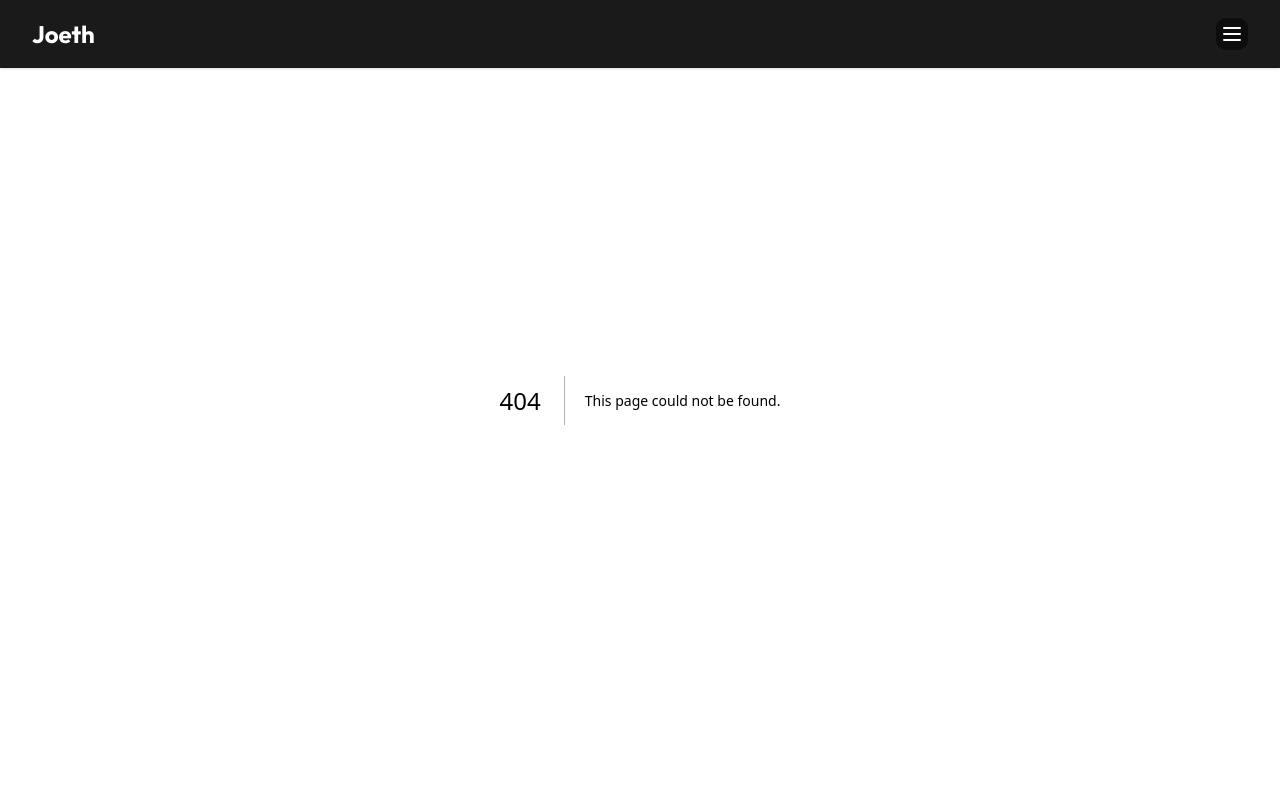
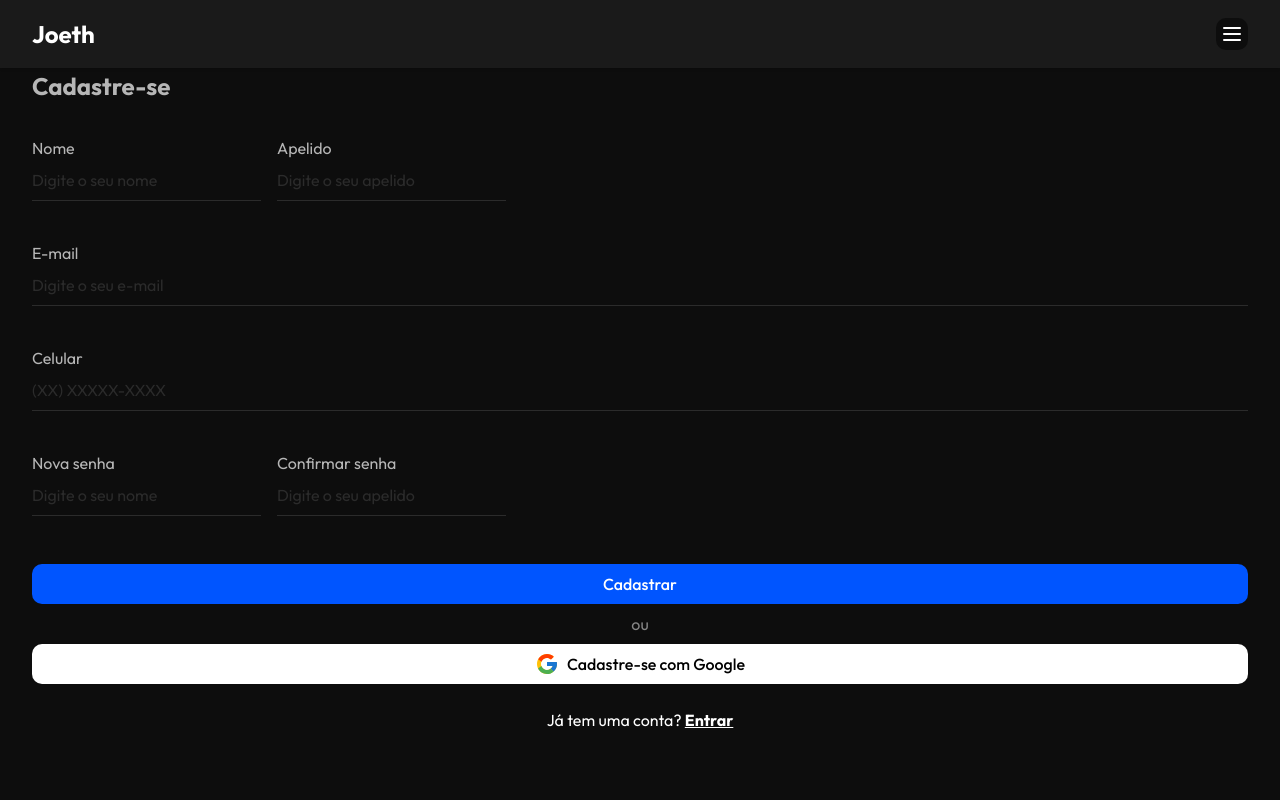
Before and after one commit to Joeth-Barber/joeth-barber-frontend, a Next.js app in the folder frontend/: page /register in a window 1280 px wide. Before the commit this address had no page. Shown: the top 800 px of the page. Built offline with nearby package versions, Linux system fonts and the light colour scheme.

Commit message:
feat: create register form with react hook form

```diff
--- a/frontend/app/(auth)/_validations/auth.tsx
+++ b/frontend/app/(auth)/_validations/auth.tsx
@@ -2,7 +2,7 @@ import * as Yup from "yup";
 
 export const AuthValidationSchema = Yup.object().shape({
   name: Yup.string().required("Nome comepleto é obrigatório"),
-  phone: Yup.number().required("Celular é obrigatório"),
+  phone: Yup.string().required("Celular é obrigatório"),
   email: Yup.string().email().required("E-mail é obrigatório"),
   nickname: Yup.string().required("Apelido é obrigatório"),
   password: Yup.string()
--- a/frontend/app/(auth)/login/page.tsx
+++ b/frontend/app/(auth)/login/page.tsx
@@ -71,7 +71,7 @@ const Login = () => {
           <Link href="/register">
             <span className="text-[16px] text-white">
               Ainda não tem uma conta?{" "}
-              <strong className="text-blue">Cadastre-se</strong>
+              <strong className="underline">Cadastre-se</strong>
             </span>
           </Link>
         </div>
--- /dev/null
+++ b/frontend/app/(auth)/register/page.tsx
@@ -0,0 +1,134 @@
+"use client";
+
+import Image from "next/image";
+import { useForm } from "react-hook-form";
+import { yupResolver } from "@hookform/resolvers/yup";
+import { AuthValidationSchema } from "../_validations/auth";
+import Link from "next/link";
+
+const Login = () => {
+  const {
+    register,
+    handleSubmit,
+    formState: { errors },
+  } = useForm({
+    resolver: yupResolver(AuthValidationSchema),
+  });
+
+  const onSubmit = (data: any) => {
+    console.log("data:", data);
+  };
+
+  return (
+    <div className="w-full py-[8rem] lg:py-0 lg:h-screen lg:flex lg:items-center lg:justify-center">
+      <div className="container mx-auto">
+        <h1 className="text-white/70 font-bold text-[1.5rem]">Cadastre-se</h1>
+        <form className="w-full max-h-full flex flex-col py-[2rem] space-y-6">
+          <div className="w-full flex items-center gap-4">
+            <div className="flex flex-col space-y-0">
+              <label className="text-white/70">Nome</label>
+              <input
+                className="bg-transparent border-b border-solid border-gray outline-none text-white/50 py-2 placeholder:text-gray"
+                type="text"
+                placeholder="Digite o seu nome"
+                {...register("name")}
+              />
+              <span className="text-red-500 text-[14px] py-2">
+                {errors.name?.message}
+              </span>
+            </div>
+            <div className="flex flex-col space-y-0">
+              <label className="text-white/70">Apelido</label>
+              <input
+                className="bg-transparent border-b border-solid border-gray outline-none text-white/50 py-2 placeholder:text-gray"
+                type="text"
+                placeholder="Digite o seu apelido"
+                {...register("nickname")}
+              />
+              <span className="text-red-500 text-[14px] py-2">
+                {errors.nickname?.message}
+              </span>
+            </div>
+          </div>
+          <div className="flex flex-col space-y-0">
+            <label className="text-white/70">E-mail</label>
+            <input
+              className="bg-transparent border-b border-solid border-gray outline-none text-white/50 py-2 placeholder:text-gray"
+              type="email"
+              placeholder="Digite o seu e-mail"
+              {...register("email")}
+            />
+            <span className="text-red-500 text-[14px] py-2">
+              {errors.email?.message}
+            </span>
+          </div>
+          <div className="flex flex-col space-y-0">
+            <label className="text-white/70">Celular</label>
+            <input
+              className="bg-transparent border-b border-solid border-gray outline-none text-white/50 py-2 placeholder:text-gray"
+              type="email"
+              placeholder="(XX) XXXXX-XXXX"
+              {...register("phone")}
+            />
+            <span className="text-red-500 text-[14px] py-2">
+              {errors.phone?.message}
+            </span>
+          </div>
+          <div className="w-full flex items-center gap-4">
+            <div className="flex flex-col space-y-0">
+              <label className="text-white/70">Nova senha</label>
+              <input
+                className="bg-transparent border-b border-solid border-gray outline-none text-white/50 py-2 placeholder:text-gray"
+                type="password"
+                placeholder="Digite o seu nome"
+                {...register("password")}
+              />
+              <span className="text-red-500 text-[14px] py-2">
+                {errors.password?.message}
+              </span>
+            </div>
+            <div className="flex flex-col space-y-0">
+              <label className="text-white/70">Confirmar senha</label>
+              <input
+                className="bg-transparent border-b border-solid border-gray outline-none text-white/50 py-2 placeholder:text-gray"
+                type="password"
+                placeholder="Digite o seu apelido"
+                {...register("cfPassword")}
+              />
+              <span className="text-red-500 text-[14px] py-2">
+                {errors.cfPassword?.message}
+              </span>
+            </div>
+          </div>
+        </form>
+        <div className="flex flex-col text-center space-y-2">
+          <button
+            onClick={() => handleSubmit(onSubmit)()}
+            className="bg-blue w-full text-white font-medium p-2 rounded-[10px] hover:bg-blue/60 duration-150"
+          >
+            Cadastrar
+          </button>
+          <span className="text-white/50">ou</span>
+          <button className="bg-white flex items-center justify-center gap-2 w-full font-medium p-2 rounded-[10px]">
+            <Image
+              src="/google-icon.svg"
+              alt="Google icon"
+              width={24}
+              height={24}
+            />
+            Cadastre-se com Google
+          </button>
+        </div>
+        <div className="w-full text-center pt-[1.5rem]">
+          <Link href="/login">
+            <span className="text-[16px] text-white">
+              Já tem uma conta? <strong className="underline">Entrar</strong>
+            </span>
+          </Link>
+        </div>
+      </div>
+    </div>
+  );
+};
+
+export default Login;
--- a/frontend/app/_components/header/header.tsx
+++ b/frontend/app/_components/header/header.tsx
@@ -90,7 +90,7 @@ const Header = () => {
                 </Link>
                 <Link
                   className="bg-second_dark p-2 rounded-[10px] flex items-center gap-2 text-white text-[1rem] hover:bg-gray ease-in duration-150"
-                  href="#inicio"
+                  href="/register"
                 >
                   <UserPlus size={18} />
                   Cadastre-se
```
